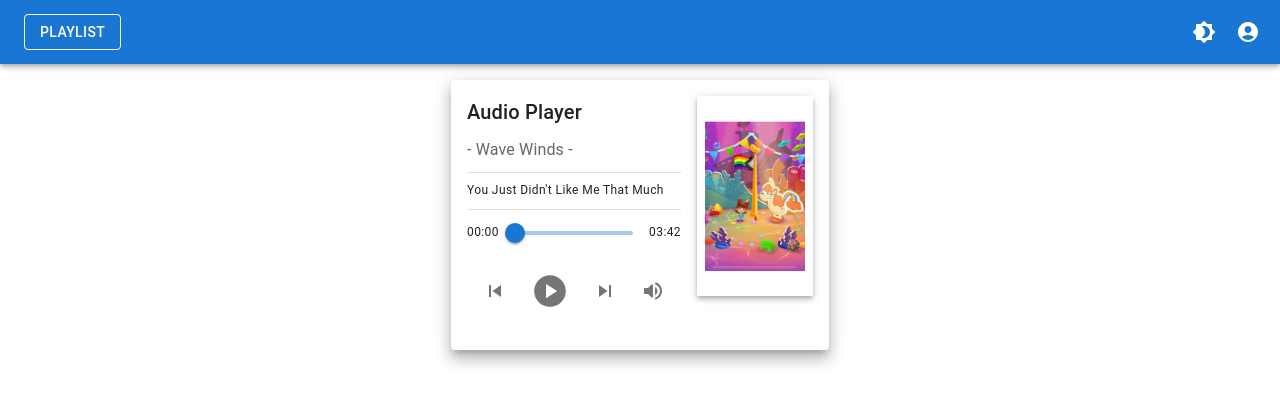
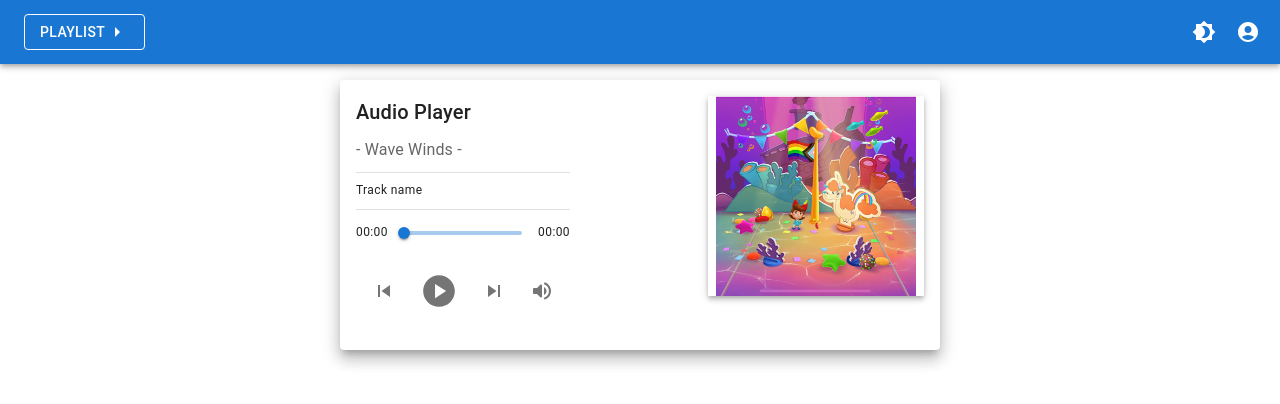
Before and after one commit to INValentin/material-media-player, a React (Vite) app: page / in a window 1280 px wide. Shown: the top 404 px of the page. Built offline with nearby package versions, Linux system fonts and the light colour scheme.

Commit message:
can, add, play , next, volume, and slider

```diff
--- a/src/components/Header.tsx
+++ b/src/components/Header.tsx
@@ -14,6 +14,8 @@ import Brightness7 from "@mui/icons-material/Brightness7"
 import { useTheme } from "@mui/material"
 import { useToggleTheme } from "../App"
 import { useNavigate, Outlet, useLocation } from "react-router-dom"
+import ArrowRight from "@mui/icons-material/ArrowRight"
+import ArrowLeft from "@mui/icons-material/ArrowLeft"
 
 
 function ToggleTheme() {
@@ -44,7 +46,7 @@ const Header = () => {
                             onClick={() => navigate(location.pathname === "/" ? "/playlist" : "/")}
                             color="inherit"
                             >
-                            {location.pathname === "/" ? "Playlist" : "Player"}
+                            {location.pathname === "/" ? <>{"Playlist "} <ArrowRight /></>: <><ArrowLeft /> {" Player"}</>}
                         </Button>
                     </Stack>
 
--- a/src/components/Player.tsx
+++ b/src/components/Player.tsx
@@ -17,30 +17,85 @@ import SkipPrevious from "@mui/icons-material/SkipPrevious"
 // import VolumeDown from "@mui/icons-material/VolumeDown"
 // import VolumeUp from "@mui/icons-material/VolumeUp"
 import VolumeUpRounded from "@mui/icons-material/VolumeUpRounded"
+import PauseCircle from "@mui/icons-material/PauseCircle"
 
 import candyImage from "../assets/candy.png"
-import React, { useEffect, useState } from "react"
+import React, { useEffect, useRef, useState } from "react"
+import { usePlaylist } from "./usePlaylist"
+import { usePlayer } from "./usePlayer"
 
 
 const Player = () => {
     const [anchorEl, setAnchorEl] = useState<HTMLElement | null>(null)
+    const sliderRef = useRef(null)
     const theme = useTheme()
+    const [duration, setDuration] = useState(0)
+    const [volume, setVolume] = useState(0)
+    const [currentTime, setCurrentTime] = useState(0)
+    const [paused, setPaused] = useState(true)
+    const { currentIndex, tracks, currentTrack, playNext, playPrev } = usePlaylist()
+    const { onPause, onPlay, onEnded, player, onVolumeChange, onTrackChange, onTimeUpdate } = usePlayer()
+    const [canPlay, setCanPlay] = useState(false)
+
+    useEffect(() => {
+        if (canPlay) {
+            onTrackChange(currentTrack)
+            onPlay()
+            setCanPlay(false)
+        }
+    }, [currentTrack])
 
     const handleShowVolume = (event: React.MouseEvent<HTMLElement>) => {
         setAnchorEl(event.currentTarget)
+    }
+
+    const formatTime = (secs: number): string => {
+        let mins = Math.floor(secs / 60) || 0
+        let seconds = Math.floor(secs - (mins * 60)) || 0
+        const withTrailingZero = (num: number) => `${num < 10 ? "0" + num : num}`
+        return `${withTrailingZero(mins)}:${withTrailingZero(seconds)}`
     }
 
     const handleHideVolume = () => {
         setAnchorEl(null)
     }
 
-    useEffect(() => {
-        console.log(anchorEl)
-    }, [anchorEl])
+    const handleChangeVolume = (value: number) => {
+        player.volume = value / 100
+    }
+
+    const handleSeek = (value: number) => {
+        player.currentTime = Number(value * player.duration / 100) || 0
+    }
+
+    onVolumeChange(() => {
+        setVolume(player.volume)
+    })
+
+    onTimeUpdate(() => {
+        setCurrentTime(player.currentTime)
+        setPaused(player.paused)
+    })
+
+    const togglePlay = () => {
+        player.paused ? onPlay() : onPause()
+    }
+
+    const handleNext = () => {
+        playNext()
+        setCanPlay(true)
+    }
+
+    onEnded(handleNext)
+
+    const handlePrev = () => {
+        playPrev()
+        setCanPlay(true)
+    }
 
     return (
         <Box sx={{ display: "flex", justifyContent: "center", alignItems: "center" }}>
-            <Box sx={{ maxWidth: 600, maxHeight: 400, m: 2 }} >
+            <Box sx={{ width: { lg: 600, md: 500, sm: 300 }, maxHeight: 400, m: 2 }} >
                 <Card sx={{ boxShadow: theme.shadows[10], background: "primary.main" }}>
                     <CardContent>
                         <Box sx={{
@@ -59,14 +114,21 @@ const Player = () => {
                                 </Typography>
                                 <Divider />
                                 <Typography variant="caption" component="p" color="text.warning">
-                                    You Just Didn't Like Me That Much
+                                    {currentTrack?.name || "Track name"}
                                 </Typography>
 
                                 <Divider />
                                 <Stack direction="row" alignItems={"center"} spacing={2}>
-                                    <Typography variant="caption">00:00</Typography>
-                                    <Slider />
-                                    <Typography variant="caption">03:42</Typography>
+                                    <Typography variant="caption">{formatTime(currentTime)}</Typography>
+                                    <Slider
+                                        sx={{
+                                            "& .MuiSlider-thumb": {
+                                                height: 12,
+                                                width: 12,
+                                            }
+                                        }}
+                                        min={0} max={100} value={(currentTime * 100 / player.duration) || 0} ref={sliderRef} onChangeCommitted={(_, value) => handleSeek(value as number)} />
+                                    <Typography variant="caption">{formatTime(player.duration)}</Typography>
                                 </Stack>
                                 <Box sx={{
                                     display: "flex",
@@ -78,13 +140,14 @@ const Player = () => {
                                     maxWidth: "fit-content"
                                 }}>
 
-                                    <IconButton size="large">
+                                    <IconButton onClick={handleNext} size="large">
                                         <SkipPrevious />
                                     </IconButton>
-                                    <IconButton size="large">
-                                        <PlayCircle sx={{ height: 38, width: 38 }} />
+                                    <IconButton onClick={togglePlay} size="large">
+                                        {!paused && <PauseCircle sx={{ height: 38, width: 38 }} />}
+                                        {paused && <PlayCircle sx={{ height: 38, width: 38 }} />}
                                     </IconButton>
-                                    <IconButton size="large">
+                                    <IconButton onClick={handlePrev} size="large">
                                         <SkipNext />
                                     </IconButton>
                                     <IconButton
@@ -99,26 +162,16 @@ const Player = () => {
                                     onClose={handleHideVolume}
                                     sx={{ width: 200, }}
                                 >
-                                    {/* <MenuItem> */}
-                                    <Stack sx={{px: 1}}>
-                                        <Slider sx={{width: 70, mx: 1 }} color="secondary" />
+                                    <Stack sx={{ px: 1 }}>
+                                        <Slider max={100} min={0} onChangeCommitted={(_, value) => handleChangeVolume(value as number)} value={player.volume * 100} sx={{ width: 70, mx: 1 }} color="secondary" />
                                     </Stack>
-                                    {/* </MenuItem> */}
-                                    {/* <Stack spacing={2} direction="row" alignItems="center">
-                                        <IconButton size="small">
-                                            <VolumeDown />
-                                        </IconButton>
-                                        <IconButton size="small">
-                                            <VolumeUp />
-                                        </IconButton>
-                                    </Stack> */}
                                 </Menu>
                             </Box>
                             <Box sx={{
                                 background: "error",
                                 padding: ".5rem",
                                 height: 200,
-                                display: "flex",
+                                display: {md: "flex", xs: "none"},
                                 justifyContent: "center",
                                 alignItems: "center",
                                 boxShadow: theme.shadows[4]
@@ -129,7 +182,8 @@ const Player = () => {
                                     sx={{
                                         boderRadius: theme.shape.borderRadius,
                                         border: "0px solid",
-                                        height: 150, maxWidth: 100
+                                        objectFit: "cover",
+                                        height: 200, width: 200
                                     }}
                                 />
                             </Box>
--- a/src/components/Playlist.tsx
+++ b/src/components/Playlist.tsx
@@ -9,6 +9,7 @@ import ListSubheader from "@mui/material/ListSubheader"
 import ListItemAvatar from "@mui/material/ListItemAvatar"
 import Avatar from "@mui/material/Avatar"
 import Stack from "@mui/material/Stack"
+import Container from "@mui/material/Container"
 import MusicNoteRounded from '@mui/icons-material/MusicNoteRounded'
 import Button from '@mui/material/Button'
 import PlaylistAddCheck from '@mui/icons-material/PlaylistAddCheck'
@@ -17,33 +18,32 @@ import { usePlayer } from './usePlayer'
 
 
 const PlayList = () => {
-  const { currentIndex, tracks, addTracks } = usePlaylist()
-  const { duration, log, onTrackChange, onPlay } = usePlayer()
-  const [nlog, setNlog] = useState("")
+  const { currentIndex, changeCurrentTrack, tracks, addTracks } = usePlaylist()
+  const { player, onTrackChange, onPlay } = usePlayer()
   const inputRef = useRef<HTMLInputElement | null>(null)
 
   useEffect(() => {
     const inputElement = inputRef.current
-    // inputElement?.setAttribute("webkitdirectory", "true")
   }, [])
 
   const handleAddTracks = () => {
     const audioPlayer = new Audio()
     const newTracks = [
       ...(inputRef.current?.files || [])
-    ].filter(t => !Boolean(audioPlayer.canPlayType(t.type)))
+    ].filter(file => !!player.canPlayType(file.type) && !tracks.some(tr => tr.name === file.name))
+    // console.log({ newTracks })
     addTracks(newTracks, "end")
   }
 
   const handlePlayTrack = (index: number) => {
-    alert("add track")
-    setNlog("add track - " + index)
+    player.src = ""
     onTrackChange(tracks[index])
     onPlay()
+    changeCurrentTrack(index)
   }
 
   return (
-
+    <Container maxWidth="md">
       <Box>
         <Divider />
         <List>
@@ -57,7 +57,7 @@ const PlayList = () => {
           <Divider />
           {tracks.map((track, i) => (
             <>
-            <ListItem onClick={() => handlePlayTrack(i)} selected={i === currentIndex} divider button key={Math.random()}>
+              <ListItem key={track.name} onClick={() => handlePlayTrack(i)} selected={i === currentIndex} divider button>
                 <ListItemAvatar>
                   <Avatar>
                     <MusicNoteRounded />
@@ -68,14 +68,12 @@ const PlayList = () => {
             </>
           ))}
         </List>
-      {<p>{log}</p>}
-      <p>NLOG:</p>
-      <p>{nlog} -- {duration}</p>
         {tracks.length === 0 && <Typography color="text.secondary" variant='h6' textAlign="center">
           No tracks on playlist
         </Typography>}
 
       </Box>
+    </Container>
   )
 }
 
--- a/src/components/usePlayer.tsx
+++ b/src/components/usePlayer.tsx
@@ -1,7 +1,7 @@
-import React, { EventHandler, useEffect, useMemo, useState } from 'react'
+import React, { EventHandler, useEffect, useMemo, useRef, useState } from 'react'
 
 interface PlayerAPI {
-    duration: number
+    player: HTMLAudioElement
     addPlayer: (player: HTMLAudioElement) => void
     onPause: () => void
     onPlay: () => void
@@ -10,7 +10,6 @@ interface PlayerAPI {
     onTimeUpdate: (callback: (ev: Event) => void) => void
     onTrackChange: (track: File | null) => void
     onSeek: (time: number) => void
-    log: string
 }
 
 const PlayerContext = React.createContext({} as PlayerAPI)
@@ -20,24 +19,16 @@ export const usePlayer = () => {
 }
 
 const PlayerProvider = ({ children }: { children: React.ReactNode }) => {
-    const [player, setPlayer] = useState<HTMLAudioElement | null>()
-    const [log, setLog] = useState("")
+    const playerRef = useRef<HTMLAudioElement>(new Audio)
+    playerRef.current.crossOrigin = 'anonymous';
+    const [player, setPlayer] = useState(playerRef.current)
 
-    const addLog = useMemo(
-        () => (newlog: any) => setLog(log + " / " + JSON.stringify({newlog}))
-    , [log])
 
     useEffect(() => {
-        const newPlayer = new Audio()
+        const newPlayer = playerRef.current
         newPlayer.crossOrigin = 'anonymous';
-
         setPlayer(newPlayer)
     }, [])
-
-    useEffect(() => {
-        addLog(player)
-        player?.addEventListener("canplay", e => addLog("canplay"))
-    }, [player])
 
     const addPlayer = (player: HTMLAudioElement) => {
         setPlayer(player)
@@ -67,9 +58,7 @@ const PlayerProvider = ({ children }: { children: React.ReactNode }) => {
             return
         }
         const url = window.URL.createObjectURL(track)
-        addLog({url, name: track.name})
         player.src = url
-        player.play().then(e => addLog("PLAY")).catch(er => addLog({m: er.message, str: "ERROR"}))
     }
 
     const onTimeUpdate = (callBack: (ev: Event) => void) => {
@@ -81,7 +70,7 @@ const PlayerProvider = ({ children }: { children: React.ReactNode }) => {
     }
 
     const playerAPI = {
-        duration: Number(player?.duration),
+        player,
         addPlayer,
         onPause,
         onPlay,
@@ -89,8 +78,7 @@ const PlayerProvider = ({ children }: { children: React.ReactNode }) => {
         onEnded,
         onTimeUpdate,
         onTrackChange,
-        onSeek,
-        log
+        onSeek
     }
 
     return <PlayerContext.Provider value={playerAPI}>
--- a/vite.config.ts
+++ b/vite.config.ts
@@ -4,7 +4,7 @@ import react from '@vitejs/plugin-react'
 // https://vitejs.dev/config/
 export default defineConfig({
   server: {
-    port: 3000,
+    port: 8000,
   },
   plugins: [react()]
 })
```
Lines whose indentation alone changed are shown as unchanged.
